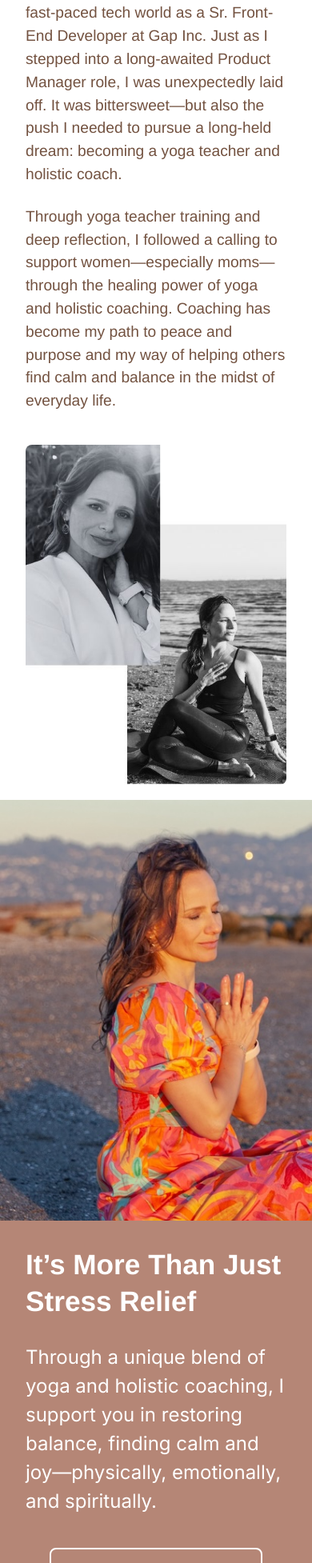
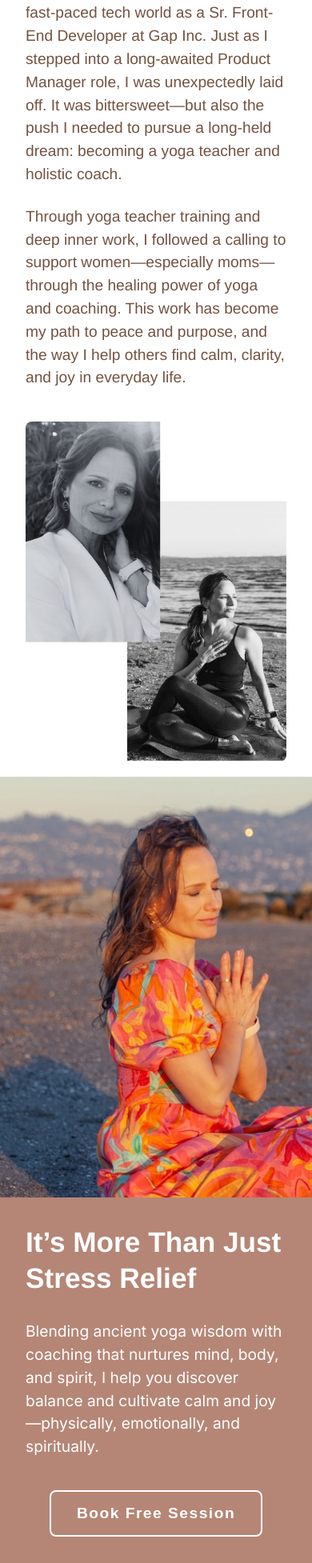
Before and after one commit to majabogeski/maja-franklin-yoga-site, a Next.js app: page / in a window 390 px wide. Shown: the part 4989-6943 px from the top of the page at 80% size. Built offline with nearby package versions, Linux system fonts and the light colour scheme.

Commit message:
modified my jorney, why it metters

```diff
--- a/components/MyJourney.js
+++ b/components/MyJourney.js
@@ -13,9 +13,7 @@ const MyJourney = () => {
           becoming a yoga teacher and holistic coach.
         </p>
         <p>
-          Through yoga teacher training and deep reflection, I followed a calling to support women—especially moms—through
-          the healing power of yoga and holistic coaching. Coaching has become my path to peace and purpose and my way
-          of helping others find calm and balance in the midst of everyday life.
+        Through yoga teacher training and deep inner work, I followed a calling to support women—especially moms—through the healing power of yoga and coaching. This work has become my path to peace and purpose, and the way I help others find calm, clarity, and joy in everyday life.
         </p>
       </div>
 
--- a/components/WhyItMatters.js
+++ b/components/WhyItMatters.js
@@ -16,8 +16,7 @@ const WhyItMatters = () => {
       <div className={styles.right}>
         <h2 className={styles.title}>It’s More Than Just Stress Relief</h2>
         <p className={styles.subtitle}>
-          Through a unique blend of yoga and holistic coaching, I support you in restoring balance,
-          finding calm and joy—physically, emotionally, and spiritually.
+        Blending ancient yoga wisdom with coaching that nurtures mind, body, and spirit, I help you discover balance and cultivate calm and joy—physically, emotionally, and spiritually.
         </p>
 
         <Link href="https://innermovementcoaching.com/contact" passHref target="_blank" rel="noopener noreferrer">
--- a/components/WhyItMatters.module.css
+++ b/components/WhyItMatters.module.css
@@ -92,6 +92,9 @@
     color: white;
 
   }
+  .subtitle{
+    font-size: 1.2rem;
+  }
 
   .left {
     min-height: auto; /* remove the forced height on image container */
```
